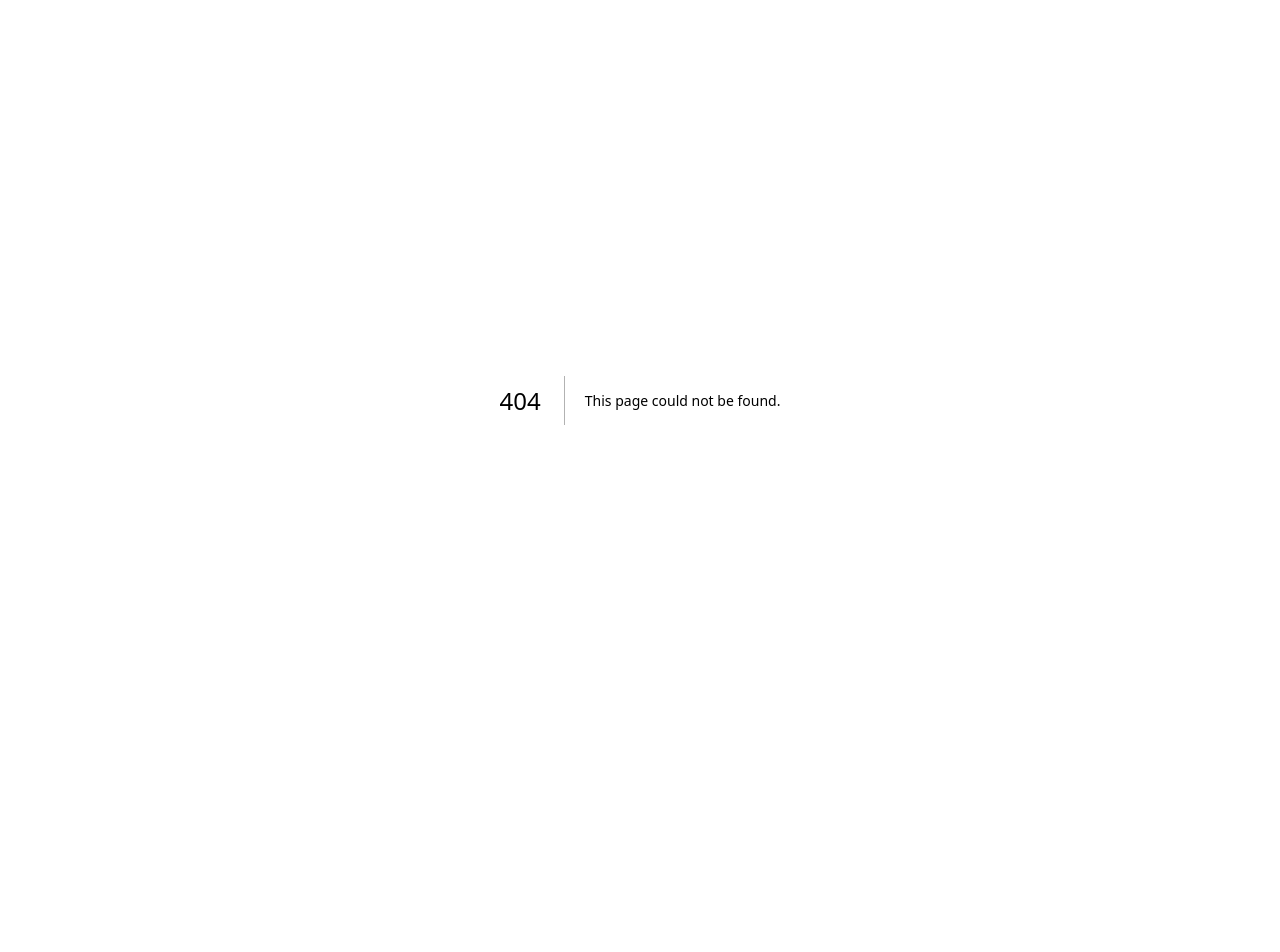
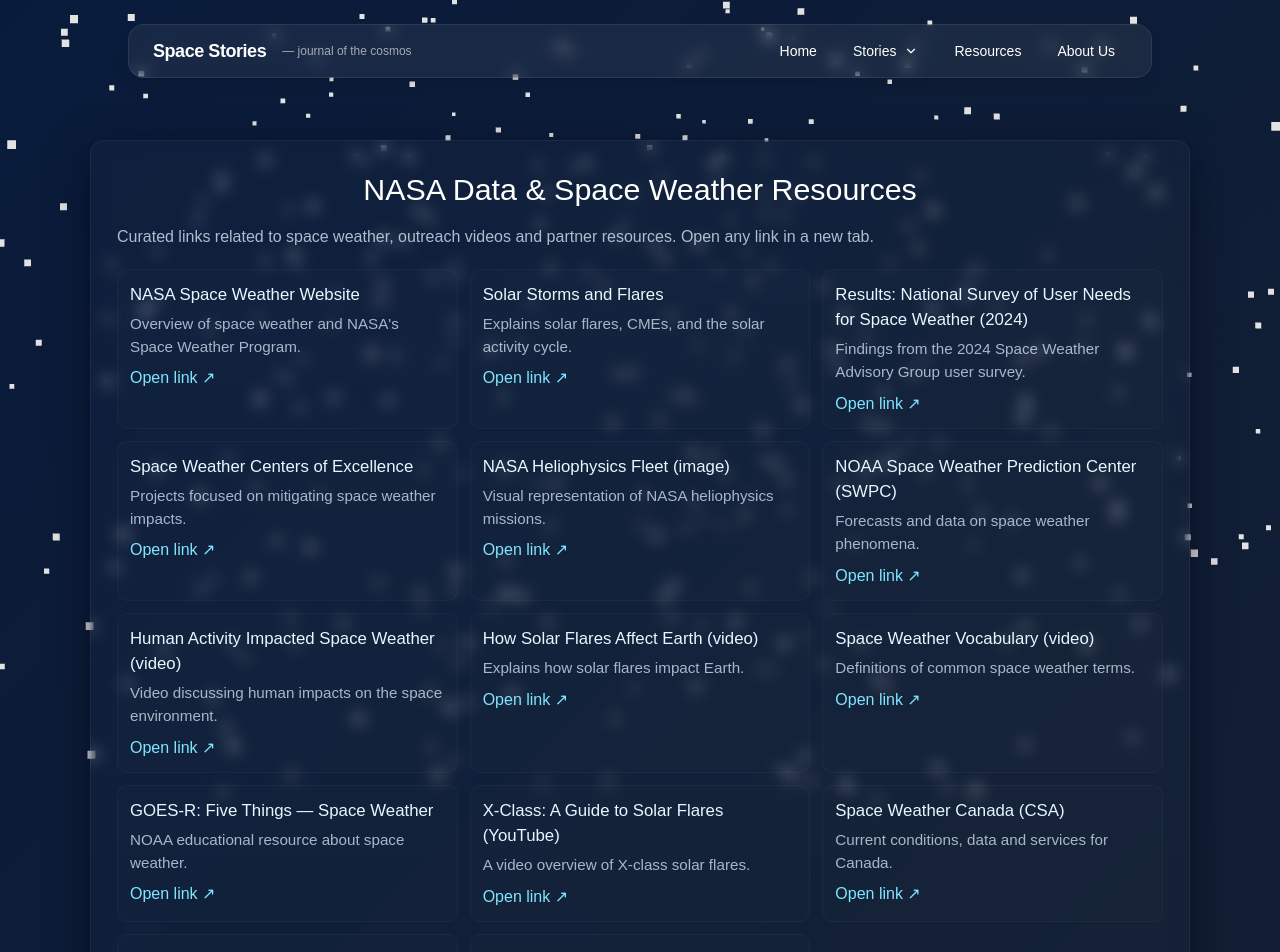
Before and after one commit to yougitgub/space-storiess, a Next.js app: page /resources in a window 1280 px wide. Before the commit this address had no page. Shown: the top 952 px of the page. Before the commit the page ends 800 px from the top, so only its background shows below. Built offline with nearby package versions, Linux system fonts and the light colour scheme.

Commit message:
some finals

```diff
--- /dev/null
+++ b/app/resources/page.jsx
@@ -0,0 +1,56 @@
+"use client";
+import SpaceScene from "@/components/SpaceScene";
+import NavBar from "@/components/NavBar";
+export default function ResourcesPage() {
+    const resources = [
+        { title: "NASA Space Weather Website", href: "https://science.nasa.gov/heliophysics/focus-areas/space-weather/", desc: "Overview of space weather and NASA's Space Weather Program." },
+        { title: "Solar Storms and Flares", href: "https://science.nasa.gov/sun/solar-storms-and-flares/", desc: "Explains solar flares, CMEs, and the solar activity cycle." },
+        { title: "Results: National Survey of User Needs for Space Weather (2024)", href: "https://www.weather.gov/media/nws/Results-of-the-First-National-Survey-of-User-Needs-for-Space-Weather-2024.pdf", desc: "Findings from the 2024 Space Weather Advisory Group user survey." },
+        { title: "Space Weather Centers of Excellence", href: "https://science.nasa.gov/space-weather-centers-of-excellence/", desc: "Projects focused on mitigating space weather impacts." },
+        { title: "NASA Heliophysics Fleet (image)", href: "https://science.nasa.gov/wp-content/uploads/2020/01/hpd-fleet-chart-jan-2024.jpg", desc: "Visual representation of NASA heliophysics missions." },
+        { title: "NOAA Space Weather Prediction Center (SWPC)", href: "https://www.swpc.noaa.gov/", desc: "Forecasts and data on space weather phenomena." },
+        { title: "Human Activity Impacted Space Weather (video)", href: "https://svs.gsfc.nasa.gov/12593/", desc: "Video discussing human impacts on the space environment." },
+        { title: "How Solar Flares Affect Earth (video)", href: "https://svs.gsfc.nasa.gov/12640/", desc: "Explains how solar flares impact Earth." },
+        { title: "Space Weather Vocabulary (video)", href: "https://svs.gsfc.nasa.gov/11179/", desc: "Definitions of common space weather terms." },
+        { title: "GOES-R: Five Things — Space Weather", href: "https://www.goes-r.gov/multimedia/space-weather.html", desc: "NOAA educational resource about space weather." },
+        { title: "X-Class: A Guide to Solar Flares (YouTube)", href: "https://www.youtube.com/watch?v=oOXVZo7KikE", desc: "A video overview of X-class solar flares." },
+        { title: "Space Weather Canada (CSA)", href: "https://www.spaceweather.gc.ca/index-en.php", desc: "Current conditions, data and services for Canada." },
+        { title: "Space Weather over Canada (CSA)", href: "https://www.asc-csa.gc.ca/eng/sciences/space-weather.asp", desc: "Info about the importance of forecasting and impacts." },
+        { title: "Brazilian EMBRACE Program (AEB/INPE)", href: "https://www2.inpe.br/climaespacial/portal/pt/", desc: "Real-time data and analysis platform for space weather in Brazil." },
+    ];
+
+    return (
+        <main style={{ padding: 20, display: "flex", justifyContent: "center" }}>
+            <SpaceScene></SpaceScene>
+            <NavBar></NavBar>
+            <style jsx>{`
+                .glass-shell{width:100%;max-width:1100px}
+                .glass{background:linear-gradient(180deg, rgba(255,255,255,0.02), rgba(255,255,255,0.01));border:1px solid rgba(255,255,255,0.05);backdrop-filter:blur(8px);-webkit-backdrop-filter:blur(8px);padding:26px;border-radius:14px;box-shadow:0 12px 40px rgba(2,6,23,0.6)}
+                h2{color:#fff;margin:0 0 8px 0;text-align:center;font-size:1.9rem}
+                .lead{color:rgba(223,243,255,0.75);text-align:left;margin:12px 0 20px;font-size:1rem}
+                .list{display:grid;grid-template-columns:repeat(auto-fit,minmax(320px,1fr));gap:12px}
+                .item{padding:12px;border-radius:10px;background:rgba(255,255,255,0.01);border:1px solid rgba(255,255,255,0.03)}
+                .item h3{margin:0 0 6px 0;color:#e6f8ff;font-size:1.05rem}
+                .item p{margin:0;color:rgba(223,243,255,0.72);font-size:0.95rem}
+                .item a{color:#7fe6ff;text-decoration:none;margin-top:8px;display:inline-block}
+            `}</style>
+
+            <div className="glass-shell mt-30">
+                <div className="glass">
+                    <h2>NASA Data &amp; Space Weather Resources</h2>
+                    <p className="lead">Curated links related to space weather, outreach videos and partner resources. Open any link in a new tab.</p>
+
+                    <div className="list">
+                        {resources.map((r) => (
+                            <div className="item" key={r.href}>
+                                <h3>{r.title}</h3>
+                                <p>{r.desc}</p>
+                                <a href={r.href} target="_blank" rel="noopener noreferrer">Open link ↗</a>
+                            </div>
+                        ))}
+                    </div>
+                </div>
+            </div>
+        </main>
+    );
+}
--- a/components/NavBar.jsx
+++ b/components/NavBar.jsx
@@ -78,6 +78,13 @@
         </div>
 
         <Link
+          href="/resources"
+          className="text-sm font-medium px-3 py-1 rounded-md hover:bg-white/10 transition"
+        >
+          Resources
+        </Link>
+
+        <Link
           href="/about"
           className="text-sm font-medium px-3 py-1 rounded-md hover:bg-white/10 transition"
         >
@@ -129,6 +136,13 @@
             </div>
 
             <Link
+              href="/resources"
+              className="mt-2 text-sm font-medium px-3 py-2 rounded-md hover:bg-white/8 transition"
+              onClick={() => setIsOpen(false)}
+            >
+            Resources
+            </Link>
+            <Link
               href="/about"
               className="mt-2 text-sm font-medium px-3 py-2 rounded-md hover:bg-white/8 transition"
               onClick={() => setIsOpen(false)}
```
